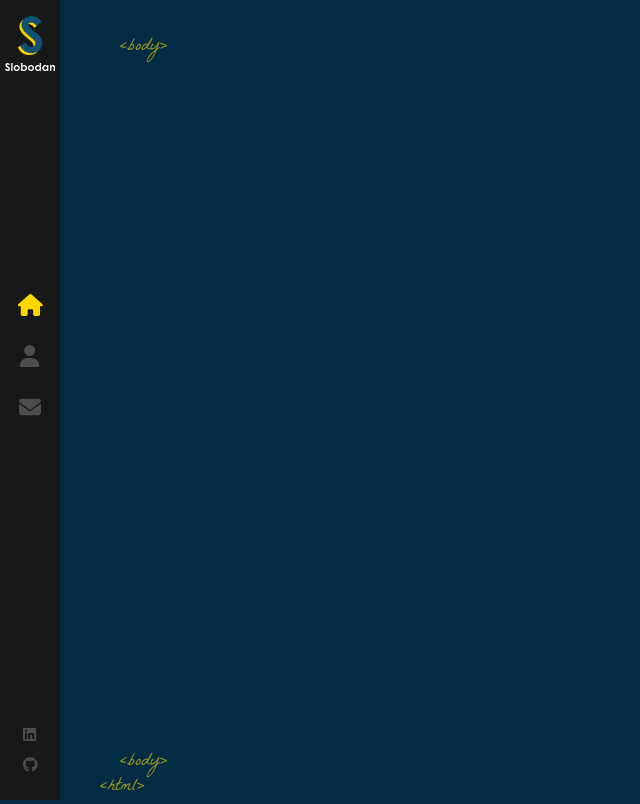
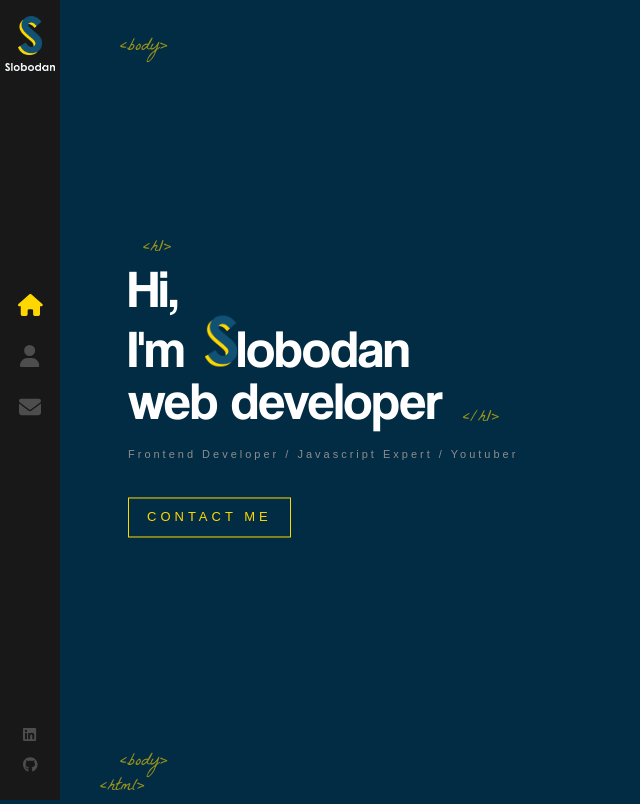
Before and after one commit to joaoLouceiro/fcc-react-portfolio, a React (Create React App) app: page / in a window 1280 px wide. Shown: the whole page, without its empty margins (0-640 px from the left). Built offline with nearby package versions, Linux system fonts and the light colour scheme.

Commit message:
Added Home component - basic layout (missing AnimatedLetters component) - fixed typo in index.css that was breaking font

```diff
--- a/src/App.js
+++ b/src/App.js
@@ -1,12 +1,15 @@
 import './App.scss'
 import { Route, Routes } from 'react-router-dom'
 import Layout from './components/Layout'
+import Home from './components/Home'
 
 function App() {
   return (
     <>
       <Routes>
-        <Route path="/" element={<Layout />} />
+        <Route path="/" element={<Layout />}>
+          <Route index element={<Home />} />
+        </Route>
       </Routes>
     </>
   )
--- /dev/null
+++ b/src/components/Home/index.js
@@ -0,0 +1,25 @@
+import { Link } from 'react-router-dom'
+import LogoTitle from '../../assets/images/logo-s.png'
+import './index.scss'
+
+const Home = () => {
+  return (
+    <div className="container home-page">
+      <div className="text-zone">
+        <h1>
+          Hi, <br /> I'm
+          <img src={LogoTitle} alt="developer" />
+          lobodan
+          <br />
+          web developer
+        </h1>
+        <h2>Frontend Developer / Javascript Expert / Youtuber</h2>
+        <Link to="/contact" className="flat-button">
+          CONTACT ME
+        </Link>
+      </div>
+    </div>
+  )
+}
+
+export default Home
--- /dev/null
+++ b/src/components/Home/index.scss
@@ -0,0 +1,81 @@
+.home-page {
+  .text-zone {
+    position: absolute;
+    left: 10%;
+    top: 50%;
+    transform: translateY(-50%);
+    width: 40%;
+    max-height: 90%;
+  }
+
+  h1 {
+    color: #fff;
+    font-size: 53px;
+    line-height: 53px;
+    margin: 0;
+    font-family: 'Coolvetica';
+    font-weight: 400;
+
+    &::before {
+      content: '<h1>';
+      font-family: 'La Belle Aurore';
+      color: #ffd700;
+      font-size: 18px;
+      position: absolute;
+      margin-top: -40px;
+      left: 15px;
+      opacity: 0.6;
+    }
+
+    &::after {
+      content: '</h1>';
+      font-family: 'La Belle Aurore';
+      color: #ffd700;
+      font-size: 18px;
+      position: absolute;
+      margin-top: 18px;
+      margin-left: 20px;
+      animation: fadeIn 1s 1.7s backwards;
+      opacity: 0.6;
+    }
+
+    img {
+      width: 32px;
+      margin-left: 20px;
+      opacity: 0;
+      height: auto;
+      animation: rotateIn 1s linear both;
+      animation-delay: 1.4s;
+    }
+  }
+}
+
+h2 {
+  color: #8d8d8d;
+  margin-top: 20px;
+  font-weight: 400;
+  font-size: 11px;
+  font-family: sans-serif;
+  letter-spacing: 3px;
+  animation: fadeIn 1s 1.8s backwards;
+}
+
+.flat-button {
+  color: #ffd700;
+  font-size: 13px;
+  font-weight: 400;
+  letter-spacing: 4px;
+  font-family: sans-serif;
+  text-decoration: none;
+  padding: 10px 18px;
+  border: 1px solid #ffd700;
+  margin-top: 25px;
+  float: left;
+  animation: fadeIn 1s 1.8s backwards;
+  white-space: nowrap;
+
+  &:hover {
+    background: #ffd700;
+    color: #333;
+  }
+}
--- a/src/components/Layout/index.scss
+++ b/src/components/Layout/index.scss
@@ -22,3 +22,18 @@
 .bottom-tag-html {
   margin-left: -20px;
 }
+
+.container {
+  width: 100%;
+  will-change: contents;
+  height: 90%;
+  min-height: 566px;
+  position: absolute;
+  opacity: 0;
+  top: 5%;
+  margin: 0 auto;
+  z-index: 1;
+  transform-style: preserve-3d;
+  animation: fadeIn 1s forwards;
+  animation-delay: 1s;
+}
--- a/src/components/Sidebar/index.scss
+++ b/src/components/Sidebar/index.scss
@@ -69,8 +69,8 @@
         opacity: 0;
         -webkit-transition: all 0.3s ease-out;
         transition: all 0.3s ease-out;
-        font: 300 'Helvetica Neue', 'sans-serif';
-        color: #444;
+        // font: 300 'Helvetica Neue', 'sans-serif';
+        // color: #444;
       }
 
       &:first-child {
--- a/src/index.css
+++ b/src/index.css
@@ -4,7 +4,7 @@
 
 body {
   margin: 0;
-  font: 300 11px/1.4 'Helvetica Neue', 'sans-serif';
+  font: 300 11px/1.4 'Helvetica Neue', sans-serif;
   color: #444;
   background: #022c43;
   overflow: hidden;
```
